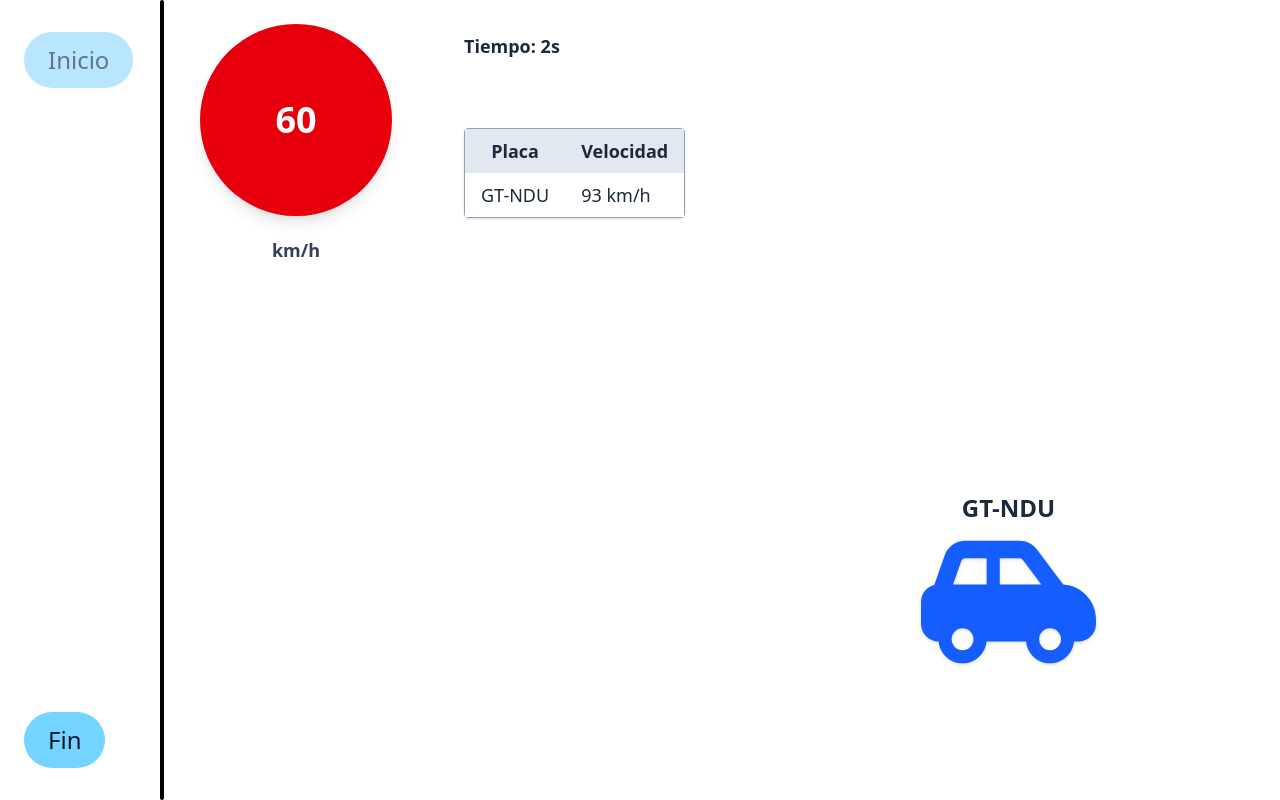
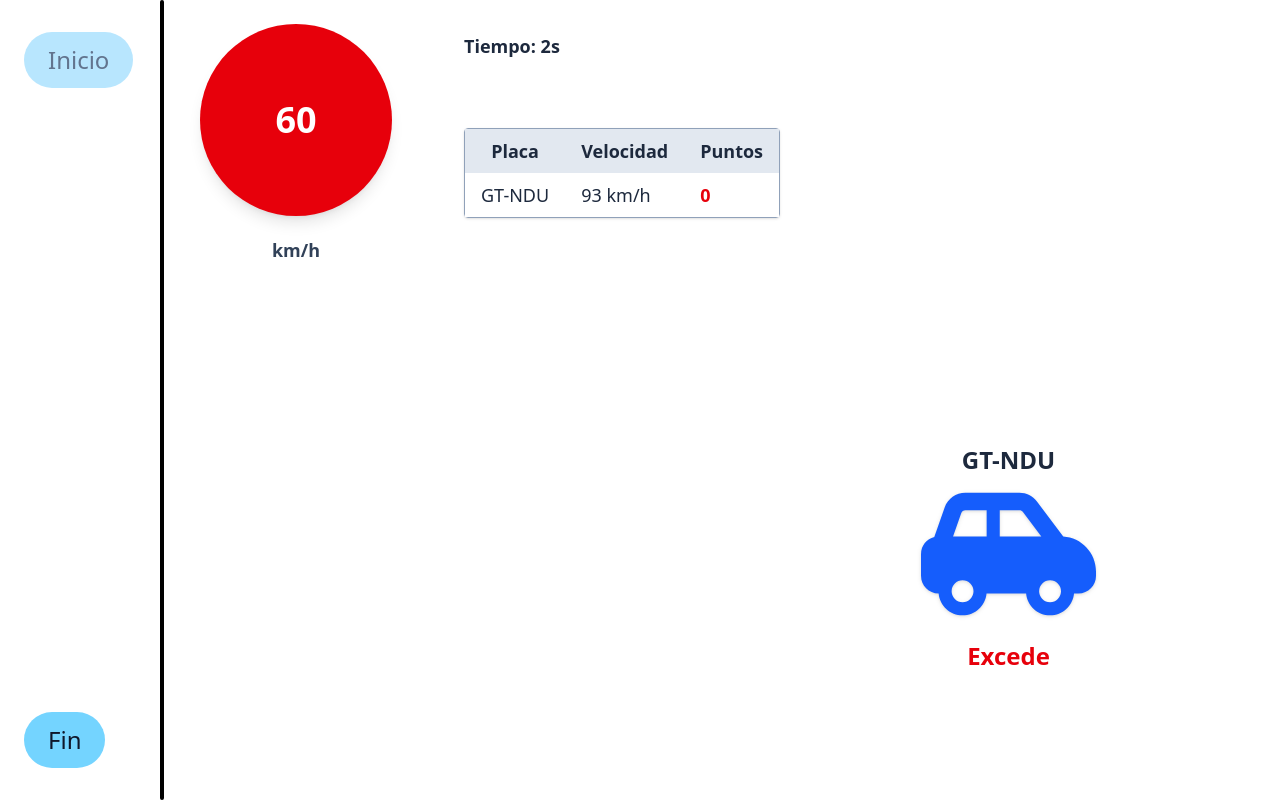
Before and after one commit to mrraxyer/FIS-React, a React (Vite) app: page / in a window 1280 px wide. Both pictures are taken after a click on the button "Inicio". Built offline with nearby package versions, Linux system fonts and the light colour scheme.

Commit message:
feat: added velocity comparison

```diff
--- a/src/components/CarDisplay.tsx
+++ b/src/components/CarDisplay.tsx
@@ -8,13 +8,13 @@ type CarDisplayProps = {
 
 export default function CarDisplay({ color, plate }: CarDisplayProps) {
     return (
-        <div className="absolute bottom-32 right-40 flex flex-col items-center select-none">
+        <>
             <div className="mb-2 text-slate-800 text-2xl font-bold">{plate}</div>
             <FontAwesomeIcon
                 icon={faCarSide}
                 className={`${color} drop-shadow`}
                 style={{ fontSize: '140px' }}
             />
-        </div>
+        </>
     )
 }
--- a/src/components/SimulationArea.tsx
+++ b/src/components/SimulationArea.tsx
@@ -1,6 +1,6 @@
 import CarDisplay from './CarDisplay'
 
-type Vehicle = { id: string; plate: string; speed: number; color: string }
+type Vehicle = { id: string; plate: string; speed: number; color: string; points: number }
 
 type SimulationAreaProps = {
     running: boolean
@@ -9,10 +9,21 @@ type SimulationAreaProps = {
     vehicles: Vehicle[]
 }
 
+const SPEED_LIMIT = 60 // km/h
+
 export default function SimulationArea({ running, elapsed, current, vehicles }: SimulationAreaProps) {
+    const exceedsCurrent = current && current.speed > SPEED_LIMIT
+
     return (
         <>
-            {running && current && <CarDisplay color={current.color} plate={current.plate} />}
+            {running && current && (
+                <div className="absolute bottom-32 right-40 flex flex-col items-center">
+                    <CarDisplay color={current.color} plate={current.plate} />
+                    <div className={`mt-4 text-2xl font-bold ${exceedsCurrent ? 'text-red-600' : 'text-green-600'}`}>
+                        {exceedsCurrent ? 'Excede' : 'Normal'}
+                    </div>
+                </div>
+            )}
 
             {/* Status display */}
             <div className="absolute top-8 left-72 text-slate-800 text-lg">
@@ -26,6 +37,7 @@ export default function SimulationArea({ running, elapsed, current, vehicles }:
                         <tr className="bg-slate-200">
                             <th className="px-4 py-2">Placa</th>
                             <th className="px-4 py-2">Velocidad</th>
+                            <th className="px-4 py-2">Puntos</th>
                         </tr>
                     </thead>
                     <tbody>
@@ -33,6 +45,9 @@ export default function SimulationArea({ running, elapsed, current, vehicles }:
                             <tr key={v.id} className="odd:bg-white even:bg-slate-100">
                                 <td className="px-4 py-2">{v.plate}</td>
                                 <td className="px-4 py-2">{v.speed} km/h</td>
+                                <td className={`px-4 py-2 font-semibold ${v.points > 0 ? 'text-green-600' : 'text-red-600'}`}>
+                                    {v.points}
+                                </td>
                             </tr>
                         ))}
                     </tbody>
--- a/src/components/SpeedLimiter.tsx
+++ b/src/components/SpeedLimiter.tsx
@@ -1,10 +1,12 @@
 export default function SpeedLimiter() {
+    const SPEED_LIMIT = 60
+
     return (
-        <div className="flex items-center justify-center">
+        <div className="flex flex-col items-center gap-3">
             <div className="relative w-48 h-48">
                 {/* Red circle */}
                 <div className="absolute inset-0 bg-red-600 rounded-full flex items-center justify-center shadow-lg">
-                    <span className="text-4xl font-bold text-white">60</span>
+                    <span className="text-4xl font-bold text-white">{SPEED_LIMIT}</span>
                 </div>
 
                 <div className="absolute -bottom-12 left-0 right-0 text-center">
--- a/src/hooks/useVehicleSimulation.ts
+++ b/src/hooks/useVehicleSimulation.ts
@@ -1,8 +1,9 @@
 import { useState, useRef, useEffect } from 'react'
 
-type Vehicle = { id: string; plate: string; speed: number; color: string }
+type Vehicle = { id: string; plate: string; speed: number; color: string; points: number }
 
 const colors = ['text-red-600', 'text-blue-600', 'text-green-600', 'text-yellow-600', 'text-purple-600', 'text-orange-600']
+const SPEED_LIMIT = 60
 
 export function useVehicleSimulation() {
     const [running, setRunning] = useState(false)
@@ -29,11 +30,14 @@ export function useVehicleSimulation() {
     const generateVehicle = () => {
         carCountRef.current += 1
         const nextColor = colors[carCountRef.current % colors.length]
+        const speed = genSpeed()
+        const points = speed <= SPEED_LIMIT ? 10 : 0
         const v: Vehicle = {
             id: `c${carCountRef.current}`,
             plate: genPlate(),
-            speed: genSpeed(),
-            color: nextColor
+            speed,
+            color: nextColor,
+            points
         }
         setVehicles(prev => [...prev, v])
         setCurrent(v)
```
